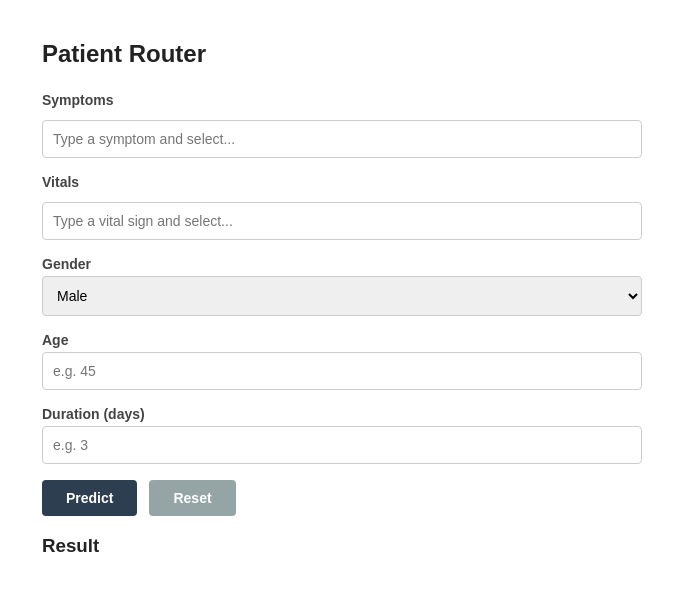
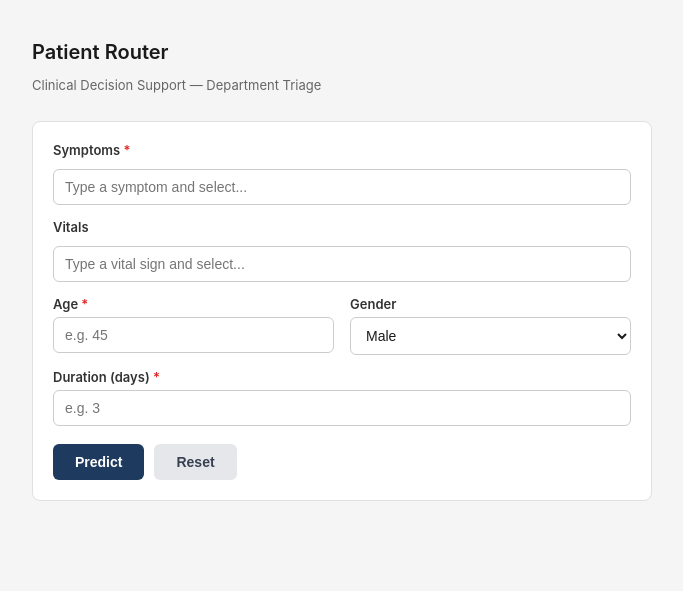
Before and after one commit to AyusmanNanda/patient-router, a Flask app: page / in a window 1280 px wide. Shown: the top 591 px of the page, without its empty margins (298-981 px from the left). Run offline with Flask 3, Linux system fonts and the light colour scheme; parts of the project's set-up code (start-up, migrations or seed data) failed here and were passed over.

Commit message:
backend: update index.html

```diff
--- a/backend/app/templates/index.html
+++ b/backend/app/templates/index.html
@@ -2,195 +2,232 @@
 <html lang="en">
 <head>
     <meta charset="UTF-8">
+    <meta name="viewport" content="width=device-width, initial-scale=1.0">
     <title>Patient Router</title>
     <style>
+        *, *::before, *::after { box-sizing: border-box; }
+
         body {
-            font-family: sans-serif;
-            max-width: 600px;
+            font-family: -apple-system, BlinkMacSystemFont, "Segoe UI", sans-serif;
+            max-width: 660px;
             margin: 40px auto;
-            padding: 0 20px;
-            color: #222;
+            padding: 0 20px 60px;
+            color: #1a1a1a;
+            background: #f5f5f5;
         }
 
-        h2 { margin-bottom: 24px; }
+        h1 { font-size: 20px; font-weight: 600; margin-bottom: 4px; }
+        .subtitle { font-size: 13px; color: #666; margin-bottom: 28px; }
+
+        .card {
+            background: #fff;
+            border: 1px solid #e0e0e0;
+            border-radius: 8px;
+            padding: 20px;
+            margin-bottom: 16px;
+        }
 
         label {
             display: block;
-            font-size: 14px;
-            margin-bottom: 4px;
-            color: #444;
+            font-size: 13px;
             font-weight: 600;
+            color: #333;
+            margin-bottom: 5px;
         }
 
-        input, select {
+        input[type="number"], select {
             width: 100%;
-            padding: 10px;
-            margin-bottom: 16px;
+            padding: 9px 11px;
             border: 1px solid #ccc;
-            border-radius: 4px;
+            border-radius: 6px;
             font-size: 14px;
-            box-sizing: border-box;
+            margin-bottom: 14px;
+            background: #fff;
+            color: #1a1a1a;
         }
 
         input:focus, select:focus {
             outline: none;
-            border-color: #3498db;
-            box-shadow: 0 0 5px rgba(52, 152, 219, 0.3);
+            border-color: #2563eb;
+            box-shadow: 0 0 0 3px rgba(37,99,235,.12);
         }
 
-        button {
-            padding: 10px 24px;
-            background: #2c3e50;
-            color: #fff;
-            border: none;
-            border-radius: 4px;
-            font-size: 14px;
-            cursor: pointer;
-            font-weight: bold;
-            transition: background 0.2s;
-        }
-
-        button:hover { background: #1a252f; }
-        button:disabled { opacity: 0.5; cursor: not-allowed; }
-        .button-group {
-            display: flex;
-            gap: 12px;
-        }
-
-        .btn-reset {
-            background: #95a5a6;
-        }
-
-        .btn-reset:hover {
-            background: #7f8c8d;
-        }
-        .autocomplete-container {
-            position: relative;
-            margin-bottom: 16px;
-        }
-
+        /* Tag autocomplete */
+        .autocomplete-container { position: relative; margin-bottom: 14px; }
         .tags-display {
             display: flex;
             flex-wrap: wrap;
             gap: 6px;
-            margin-bottom: 8px;
+            margin-bottom: 6px;
         }
+        .pill {
+            display: inline-flex;
+            align-items: center;
+            gap: 5px;
+            background: #eff6ff;
+            border: 1px solid #bfdbfe;
+            color: #1d4ed8;
+            padding: 3px 9px;
+            border-radius: 20px;
+            font-size: 13px;
+        }
+        .pill-close {
+            cursor: pointer;
+            font-weight: 700;
+            font-size: 14px;
+            color: #1d4ed8;
+            line-height: 1;
+        }
+        .pill-close:hover { color: #dc2626; }
 
-        .pill {
-            background: #e1f0fa;
-            color: #2980b9;
-            padding: 4px 10px;
-            border-radius: 16px;
-            font-size: 13px;
-            display: flex;
-            align-items: center;
-            border: 1px solid #b9dcf2;
+        .ac-input {
+            width: 100%;
+            padding: 9px 11px;
+            border: 1px solid #ccc;
+            border-radius: 6px;
+            font-size: 14px;
+            margin-bottom: 0;
         }
-
-        .pill-close {
-            margin-left: 6px;
-            cursor: pointer;
-            font-weight: bold;
-            color: #2980b9;
-        }
-
-        .pill-close:hover { color: #c0392b; }
+        .ac-input:focus { outline: none; border-color: #2563eb; box-shadow: 0 0 0 3px rgba(37,99,235,.12); }
 
         .dropdown-menu {
             position: absolute;
-            top: 100%;
-            left: 0;
-            right: 0;
-            background: white;
-            border: 1px solid #ccc;
-            border-radius: 4px;
-            max-height: 150px;
+            top: calc(100% + 2px);
+            left: 0; right: 0;
+            background: #fff;
+            border: 1px solid #ddd;
+            border-radius: 6px;
+            max-height: 180px;
             overflow-y: auto;
-            z-index: 1000;
+            z-index: 100;
             display: none;
-            box-shadow: 0 4px 6px rgba(0,0,0,0.1);
+            box-shadow: 0 4px 12px rgba(0,0,0,.1);
         }
-
         .dropdown-item {
             padding: 8px 12px;
             cursor: pointer;
+            font-size: 13px;
+            border-bottom: 1px solid #f0f0f0;
+        }
+        .dropdown-item:last-child { border-bottom: none; }
+        .dropdown-item:hover { background: #eff6ff; }
+
+        /* Buttons */
+        .button-group { display: flex; gap: 10px; margin-top: 4px; }
+        button {
+            padding: 10px 22px;
+            border: none;
+            border-radius: 6px;
             font-size: 14px;
-            border-bottom: 1px solid #eee;
+            font-weight: 600;
+            cursor: pointer;
+            transition: background .15s;
+        }
+        #btn { background: #1e3a5f; color: #fff; }
+        #btn:hover { background: #162d4a; }
+        #btn:disabled { opacity: .5; cursor: not-allowed; }
+        .btn-reset { background: #e5e7eb; color: #374151; }
+        .btn-reset:hover { background: #d1d5db; }
+
+        /* Error */
+        #error {
+            display: none;
+            background: #fef2f2;
+            border: 1px solid #fca5a5;
+            color: #991b1b;
+            border-radius: 6px;
+            padding: 10px 14px;
+            font-size: 13px;
+            margin-top: 10px;
         }
 
-        .dropdown-item:hover { background: #f1f8ff; }
-        .dropdown-item:last-child { border-bottom: none; }
-
-        #error {
-            color: #c0392b;
-            font-size: 13px;
-            margin-top: 8px;
+        /* Result */
+        #result {
             display: none;
-            padding: 10px;
-            background: #fadbd8;
-            border-radius: 4px;
+            background: #1e293b;
+            color: #e2e8f0;
+            padding: 16px;
+            border-radius: 8px;
+            font-size: 12px;
+            white-space: pre-wrap;
+            margin-top: 4px;
         }
 
-        #result {
-            margin-top: 24px;
-            background: #f8f9fa;
-            border: 1px solid #e9ecef;
-            border-radius: 4px;
-            padding: 16px;
-            font-size: 13px;
-            white-space: pre-wrap;
+        /* Feedback */
+        #feedback-container {
             display: none;
         }
+        #feedback-container p { margin-top: 0; font-weight: 600; font-size: 14px; }
+        .btn-yes { background: #16a34a; color: #fff; }
+        .btn-yes:hover { background: #15803d; }
+        .btn-no  { background: #dc2626; color: #fff; }
+        .btn-no:hover  { background: #b91c1c; }
+        #correction-menu { display: none; margin-top: 16px; }
+        #correction-menu select { margin-bottom: 10px; }
+        .btn-save { background: #2563eb; color: #fff; }
+        .btn-save:hover { background: #1d4ed8; }
     </style>
 </head>
 <body>
 
-<h2>Patient Router</h2>
+<h1>Patient Router</h1>
+<p class="subtitle">Clinical Decision Support — Department Triage</p>
 
-<label>Symptoms</label>
+<div class="card">
+    <label>Symptoms <span style="color:#dc2626">*</span></label>
     <div class="autocomplete-container">
         <div id="symptoms-tags" class="tags-display"></div>
-    <input type="text" id="symptoms-input" placeholder="Type a symptom and select..." autocomplete="off" style="margin-bottom: 0;">
+        <input class="ac-input" type="text" id="symptoms-input" placeholder="Type a symptom and select..." autocomplete="off">
         <div id="symptoms-dropdown" class="dropdown-menu"></div>
     </div>
 
     <label>Vitals</label>
     <div class="autocomplete-container">
         <div id="vitals-tags" class="tags-display"></div>
-    <input type="text" id="vitals-input" placeholder="Type a vital sign and select..." autocomplete="off" style="margin-bottom: 0;">
+        <input class="ac-input" type="text" id="vitals-input" placeholder="Type a vital sign and select..." autocomplete="off">
         <div id="vitals-dropdown" class="dropdown-menu"></div>
     </div>
 
+    <div style="display:flex; gap:16px;">
+        <div style="flex:1;">
+            <label>Age <span style="color:#dc2626">*</span></label>
+            <input id="age" type="number" min="0" max="120" placeholder="e.g. 45">
+        </div>
+        <div style="flex:1;">
             <label>Gender</label>
             <select id="gender">
                 <option value="male">Male</option>
                 <option value="female">Female</option>
                 <option value="other">Other</option>
             </select>
+        </div>
+    </div>
 
-<label>Age</label>
-<input id="age" type="number" placeholder="e.g. 45">
+    <label>Duration (days) <span style="color:#dc2626">*</span></label>
+    <input id="duration" type="number" placeholder="e.g. 3">
 
-<label>Duration (days)</label>
-<input id="duration" type="number" placeholder="e.g. 3">
+    <div id="error"></div>
 
     <div class="button-group">
         <button id="btn" onclick="predict()">Predict</button>
-    <button id="reset-btn" class="btn-reset" onclick="resetForm()">Reset</button>
+        <button class="btn-reset" onclick="resetForm()">Reset</button>
     </div>
-<div id="error"></div>
+</div>
 
-<h3>Result</h3>
+<div class="card" id="result-card" style="display:none;">
+    <label style="margin-bottom:8px;">Result</label>
     <pre id="result"></pre>
+</div>
 
-<div id="feedback-container" style="display: none; margin-top: 24px; padding: 16px; background: #e8f4f8; border-radius: 4px; border: 1px solid #b9dcf2;">
-    <p style="margin-top: 0; font-weight: bold;">Was this prediction correct?</p>
-    <button onclick="submitFeedback(true)" style="background: #27ae60;">Yes</button>
-    <button onclick="showCorrectionMenu()" style="background: #c0392b;">No</button>
-
-    <div id="correction-menu" style="display: none; margin-top: 16px;">
-        <label>Select the correct department:</label>
-        <select id="correct-dept" style="width: 100%; padding: 8px; margin-bottom: 12px;">
+<div class="card" id="feedback-container">
+    <p>Was this prediction correct?</p>
+    <div class="button-group">
+        <button class="btn-yes" onclick="submitFeedback(true)">✓ Yes</button>
+        <button class="btn-no"  onclick="showCorrectionMenu()">✗ No</button>
+    </div>
+    <div id="correction-menu">
+        <label style="margin-top:14px;">Select the correct department:</label>
+        <select id="correct-dept">
             <option value="cardiology">Cardiology</option>
             <option value="pulmonology">Pulmonology</option>
             <option value="neurology">Neurology</option>
@@ -198,76 +235,66 @@
             <option value="gastrology">Gastrology</option>
             <option value="general">General</option>
         </select>
-        <button onclick="submitFeedback(false)" style="background: #2980b9;">Save to Training Data</button>
+        <button class="btn-save" onclick="submitFeedback(false)">Save to Training Data</button>
     </div>
 </div>
 
 <script>
     const KNOWN_SYMPTOMS = ["abdominal pain", "blurred vision", "body pain", "breathlessness", "chest pain", "confusion", "cough", "diarrhea", "dizziness", "fatigue", "fever", "headache", "joint pain", "limited movement", "nausea", "stiffness", "sweating", "swelling", "vomiting", "weakness"];
-    const KNOWN_VITALS = ["bp_high", "bp_low", "hr_high", "hr_low", "temp_high", "temp_low", "normal"];
+    const KNOWN_VITALS   = ["bp_high", "bp_low", "hr_high", "hr_low", "temp_high", "temp_low", "normal"];
 
     let selectedSymptoms = [];
-    let selectedVitals = [];
+    let selectedVitals   = [];
+    let currentSessionData = {};
 
     function resetForm() {
         selectedSymptoms = [];
-        selectedVitals = [];
+        selectedVitals   = [];
         document.getElementById('symptoms-tags').innerHTML = '';
-        document.getElementById('vitals-tags').innerHTML = '';
-        document.getElementById('symptoms-input').value = '';
-        document.getElementById('vitals-input').value = '';
-        document.getElementById('age').value = '';
-        document.getElementById('duration').value = '';
-        document.getElementById('gender').value = 'male';
-        document.getElementById('error').style.display = 'none';
-        document.getElementById('result').style.display = 'none';
+        document.getElementById('vitals-tags').innerHTML   = '';
+        document.getElementById('symptoms-input').value   = '';
+        document.getElementById('vitals-input').value     = '';
+        document.getElementById('age').value              = '';
+        document.getElementById('duration').value         = '';
+        document.getElementById('gender').value           = 'male';
+        document.getElementById('error').style.display         = 'none';
+        document.getElementById('result-card').style.display   = 'none';
+        document.getElementById('result').style.display        = 'none';
         document.getElementById('feedback-container').style.display = 'none';
-        document.getElementById('correction-menu').style.display = 'none';
+        document.getElementById('correction-menu').style.display    = 'none';
         const btn = document.getElementById('btn');
-        btn.disabled = false;
+        btn.disabled    = false;
         btn.textContent = 'Predict';
     }
 
     function setupAutocomplete(inputId, dropdownId, tagsId, optionsList, dataArray) {
-        const inputEl = document.getElementById(inputId);
+        const inputEl    = document.getElementById(inputId);
         const dropdownEl = document.getElementById(dropdownId);
-        const tagsContainerEl = document.getElementById(tagsId);
+        const tagsEl     = document.getElementById(tagsId);
 
         function renderTags() {
-            tagsContainerEl.innerHTML = '';
+            tagsEl.innerHTML = '';
             dataArray.forEach((item, index) => {
                 const tag = document.createElement('span');
                 tag.className = 'pill';
                 tag.textContent = item;
-
-                const closeBtn = document.createElement('span');
-                closeBtn.className = 'pill-close';
-                closeBtn.innerHTML = '&times;';
-                closeBtn.onclick = () => {
-                    dataArray.splice(index, 1);
-                    renderTags();
-                };
-
-                tag.appendChild(closeBtn);
-                tagsContainerEl.appendChild(tag);
+                const x = document.createElement('span');
+                x.className = 'pill-close';
+                x.innerHTML = '&times;';
+                x.onclick = () => { dataArray.splice(index, 1); renderTags(); };
+                tag.appendChild(x);
+                tagsEl.appendChild(tag);
             });
         }
 
         inputEl.addEventListener('input', () => {
             const query = inputEl.value.toLowerCase();
             dropdownEl.innerHTML = '';
+            if (!query) { dropdownEl.style.display = 'none'; return; }
 
-            if (!query) {
-                dropdownEl.style.display = 'none';
-                return;
-            }
+            const matches = optionsList.filter(o => o.toLowerCase().includes(query) && !dataArray.includes(o));
+            if (!matches.length) { dropdownEl.style.display = 'none'; return; }
 
-            // Find matches that aren't already selected
-            const matches = optionsList.filter(opt =>
-                opt.toLowerCase().includes(query) && !dataArray.includes(opt)
-            );
-
-            if (matches.length > 0) {
             dropdownEl.style.display = 'block';
             matches.forEach(match => {
                 const item = document.createElement('div');
@@ -281,94 +308,61 @@
                 };
                 dropdownEl.appendChild(item);
             });
-            } else {
-                dropdownEl.style.display = 'none';
-            }
         });
 
-        // Hide dropdown when clicking outside
         document.addEventListener('click', (e) => {
-            if (e.target !== inputEl && e.target !== dropdownEl) {
-                dropdownEl.style.display = 'none';
-            }
+            if (e.target !== inputEl) dropdownEl.style.display = 'none';
         });
     }
 
     setupAutocomplete('symptoms-input', 'symptoms-dropdown', 'symptoms-tags', KNOWN_SYMPTOMS, selectedSymptoms);
-    setupAutocomplete('vitals-input', 'vitals-dropdown', 'vitals-tags', KNOWN_VITALS, selectedVitals);
-
-
-    let currentSessionData = {};
+    setupAutocomplete('vitals-input',   'vitals-dropdown',   'vitals-tags',   KNOWN_VITALS,   selectedVitals);
 
     async function predict() {
         const symptoms = selectedSymptoms.join(', ');
         const vitals   = selectedVitals.join(', ');
-
         const gender   = document.getElementById('gender').value;
-
         const age      = Number(document.getElementById('age').value);
-
         const duration = Number(document.getElementById('duration').value);
 
-        const errorDiv = document.getElementById('error');
+        document.getElementById('error').style.display              = 'none';
+        document.getElementById('feedback-container').style.display = 'none';
+        document.getElementById('correction-menu').style.display    = 'none';
 
-        errorDiv.style.display = 'none';
-
-        document.getElementById('feedback-container').style.display = 'none';
-        document.getElementById('correction-menu').style.display = 'none';
-
-        if (selectedSymptoms.length === 0) {
-            showError('At least one symptom is required.');
-            return;
-        }
-        if (!age || age <= 0 || age > 120) {
-            showError('Please enter a valid age.');
-            return;
-        }
-        if (!duration || duration <= 0) {
-            showError('Please enter a valid duration.');
-            return;
-        }
+        if (!selectedSymptoms.length)          { showError('At least one symptom is required.'); return; }
+        if (!age || age <= 0 || age > 120)     { showError('Please enter a valid age.'); return; }
+        if (!duration || duration <= 0)        { showError('Please enter a valid duration.'); return; }
 
         const btn = document.getElementById('btn');
-        btn.disabled = true;
-
+        btn.disabled    = true;
         btn.textContent = 'Loading...';
 
         try {
             const res = await fetch('/predict', {
-                method: 'POST',
+                method:  'POST',
                 headers: { 'Content-Type': 'application/json' },
-                body: JSON.stringify({ symptoms, vitals, age, duration })
+                body:    JSON.stringify({ symptoms, vitals, age, duration, gender }),
             });
 
             if (!res.ok) {
                 const err = await res.json().catch(() => ({}));
-                throw new Error(err.detail || err.error || `Server error ${res.status}`);
+                throw new Error(err.error || `Server error ${res.status}`);
             }
 
             const data = await res.json();
 
+            document.getElementById('result-card').style.display = 'block';
             const result = document.getElementById('result');
+            result.style.display = 'block';
+            result.textContent   = JSON.stringify(data, null, 2);
 
-            result.style.display = 'block';
-
-            result.textContent = JSON.stringify(data, null, 2);
-
-            currentSessionData = {
-                symptoms,
-                vitals,
-                gender,
-                age,
-                duration,
-                priority: data.priority || 'low'
-            };
+            currentSessionData = { symptoms, vitals, gender, age, duration, priority: data.priority || 'low' };
             document.getElementById('feedback-container').style.display = 'block';
 
         } catch (err) {
             showError(err.message || 'Something went wrong. Is the server running?');
         } finally {
-            btn.disabled = false;
+            btn.disabled    = false;
             btn.textContent = 'Predict';
         }
     }
@@ -385,16 +379,14 @@
         }
 
         const correctDept = document.getElementById('correct-dept').value;
-
-        const payload = { ...currentSessionData, correct_department: correctDept };
+        const payload     = { ...currentSessionData, correct_department: correctDept };
 
         try {
             const res = await fetch('/feedback', {
-                method: 'POST',
+                method:  'POST',
                 headers: { 'Content-Type': 'application/json' },
-                body: JSON.stringify(payload)
+                body:    JSON.stringify(payload),
             });
-
             if (res.ok) {
                 alert("Correction saved to data.csv successfully!");
                 document.getElementById('feedback-container').style.display = 'none';
@@ -408,10 +400,9 @@
 
     function showError(msg) {
         const div = document.getElementById('error');
-        div.textContent = msg;
+        div.textContent   = msg;
         div.style.display = 'block';
     }
 </script>
-
 </body>
 </html>
```
Lines whose indentation alone changed are shown as unchanged.
